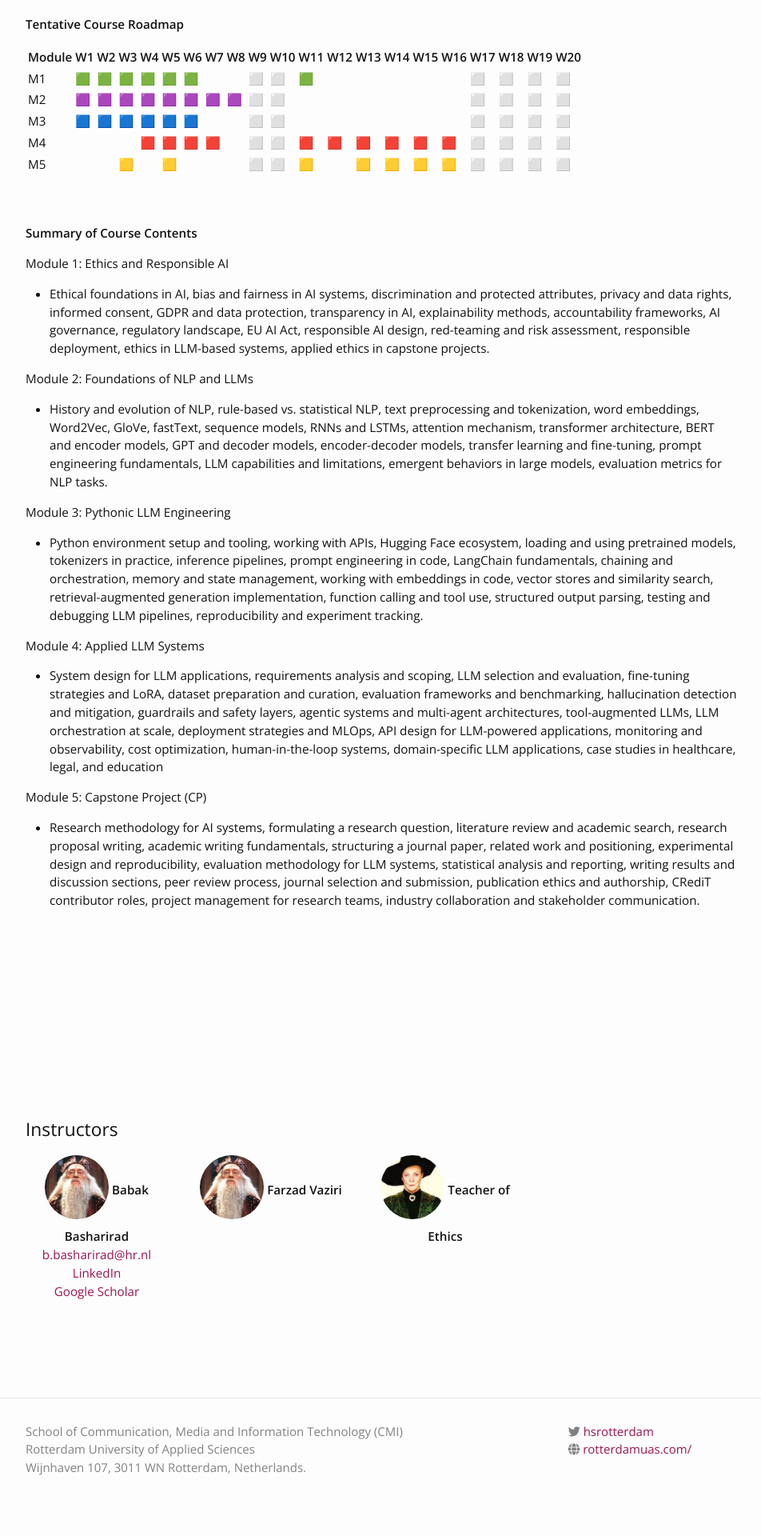
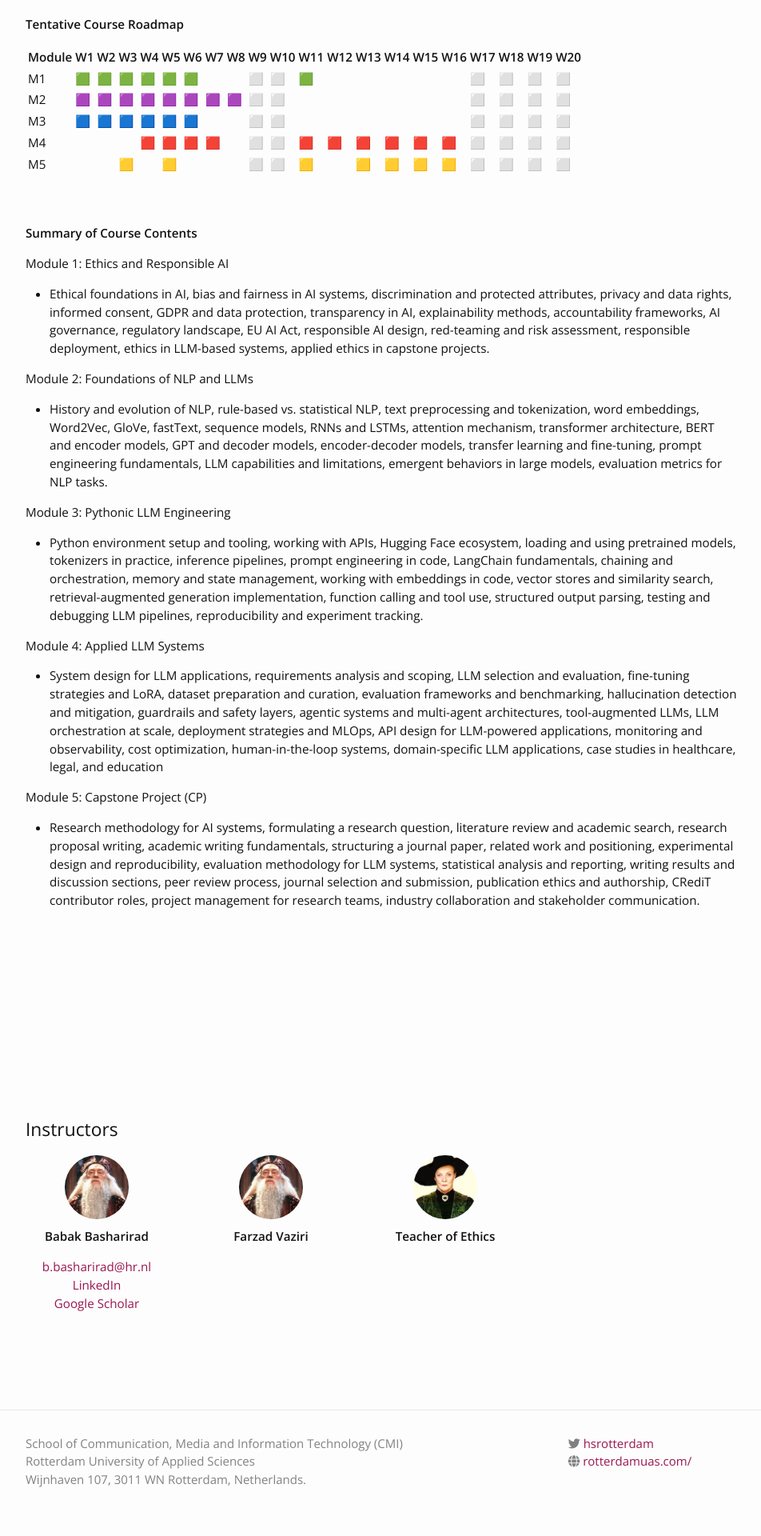
Before and after one commit to BabakBasharirad/llm-engineering, a Jekyll site: the page built from index.md, in a window 1280 px wide. Shown: the part 1893-3813 px from the top of the page at 80% size, without its empty margins (163-1115 px from the left). Built offline with Jekyll 4.4.1, drawn with Linux system fonts in a browser that asks for light colours; nearby versions of some CDN libraries.

Commit message:
Update home.html

```diff
--- a/_layouts/home.html
+++ b/_layouts/home.html
@@ -22,9 +22,9 @@ layout: default
                 <div class="image--cover-container" style="width: 20%;">
                     <img src="{{ins.profile_pic | prepend: site.baseurl }}" class="image--cover">
                     {% if ins.webpage %}
-                    <span><a href="{{ ins.webpage }}"><strong>{{ ins.name }}</strong></a></span><br>
+                    <p><a href="{{ ins.webpage }}"><strong>{{ ins.name }}</strong></a></p>
                     {% else %}
-                    <span><strong>{{ ins.name }}</strong></span><br>
+                    <p><strong>{{ ins.name }}</strong></p>
                     {% endif %}
 
                     {% if ins.LinkedIn %}
```
